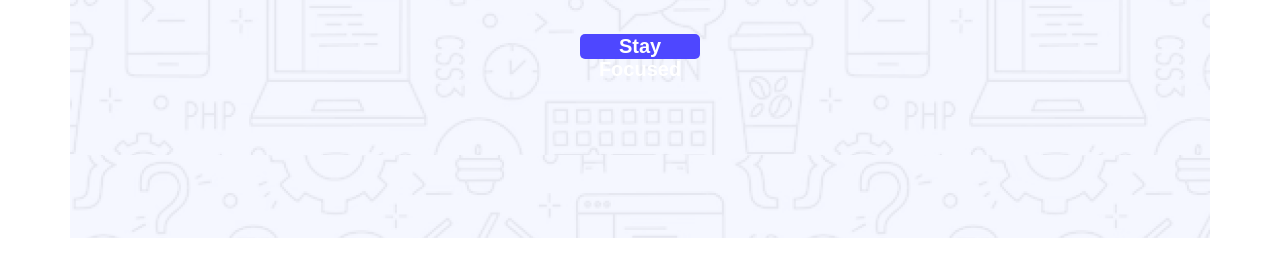
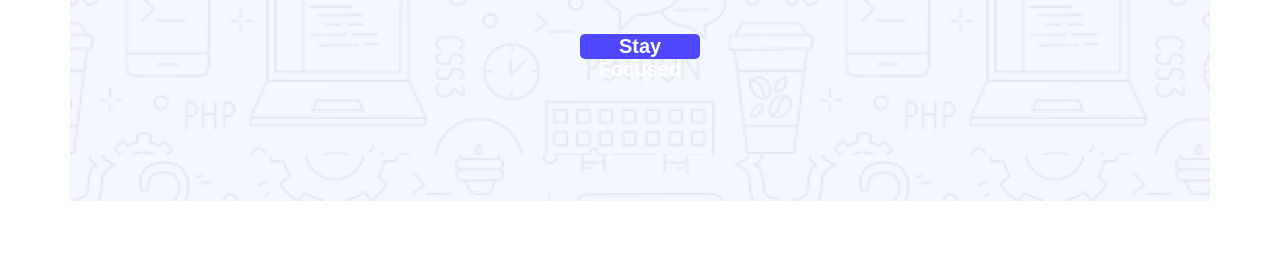
Before and after one commit to Alaminislamtuhin/my-frist-assignment, a plain HTML site: page index.html in a window 1280 px wide. Shown: the part 547-800 px from the top of the page. Drawn offline with Linux system fonts and the light colour scheme.

Commit message:
add the last task

```diff
--- a/styles/layout.css
+++ b/styles/layout.css
@@ -9,7 +9,10 @@
 
 .main-header{
      background-image: url(../Assets/Hero-bg.png);
-     max-width: 1140px;
+     width: 1140px;
+     height: 698px;
+     gap: 158px;
+
     margin: 0px auto
 }
 
```
